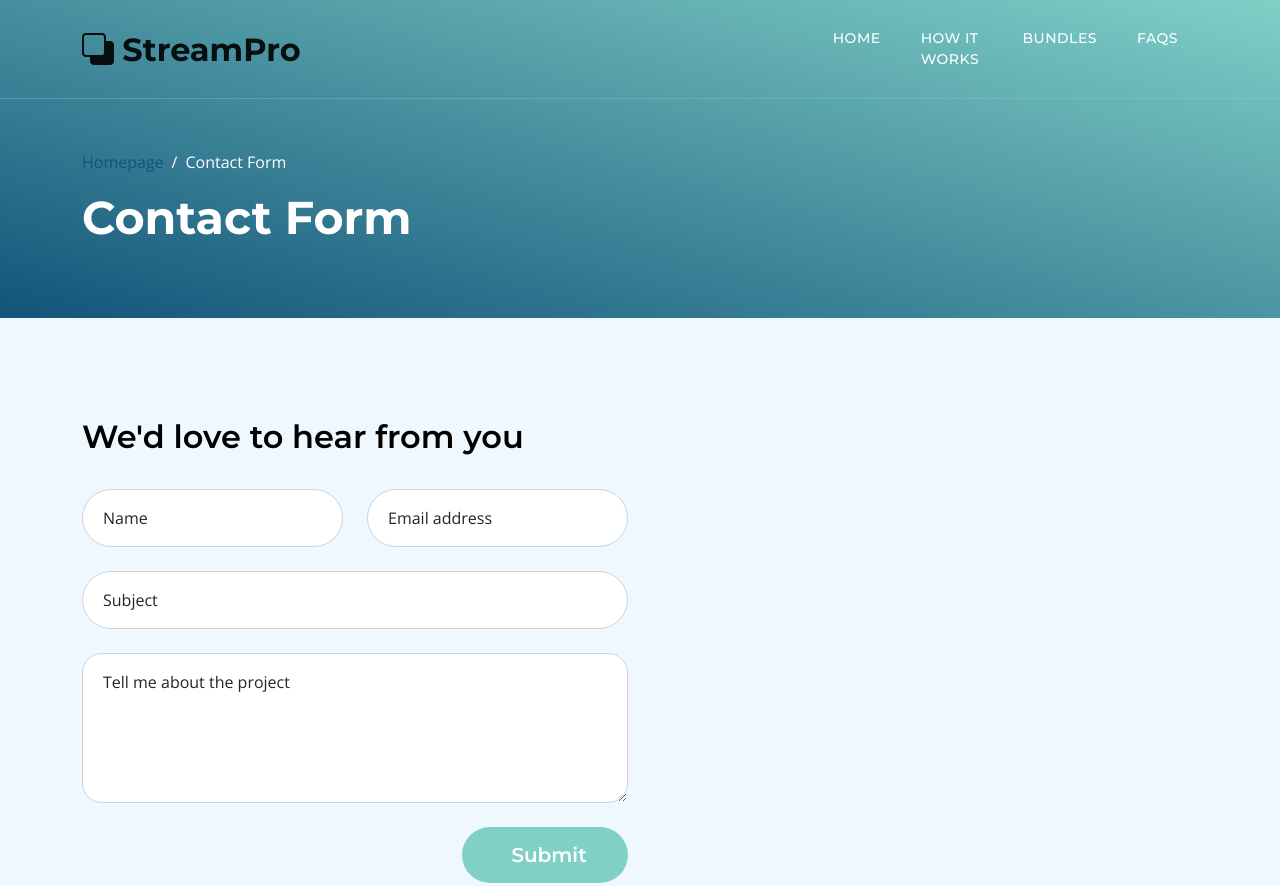
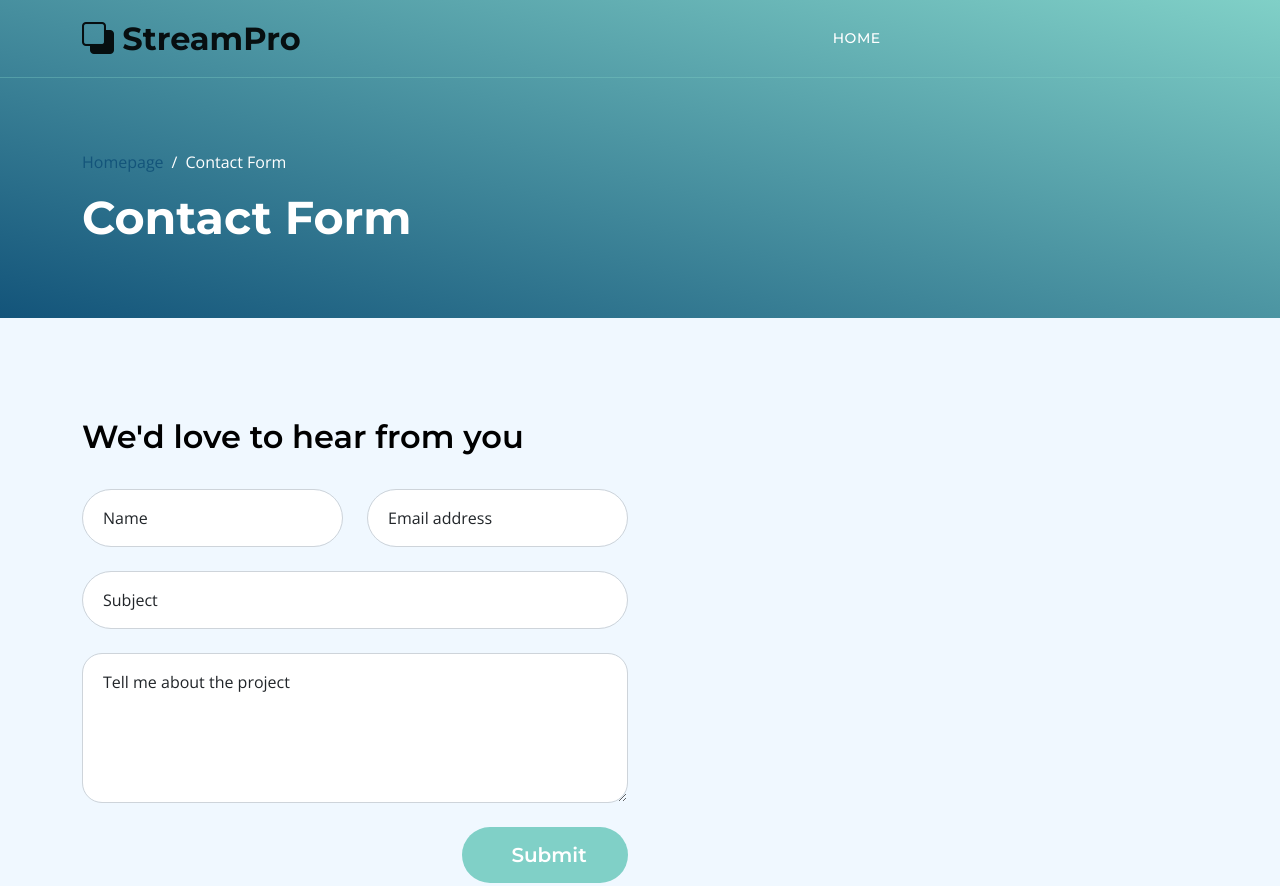
Before and after one commit to Udit786/StreamPro, a plain HTML site: page contact.html in a window 1280 px wide. Shown: the top 886 px of the page. Drawn offline with nearby package versions, Linux system fonts and the light colour scheme.

Commit message:
Update contact.html

```diff
--- a/contact.html
+++ b/contact.html
@@ -49,20 +49,7 @@
                 <div class="collapse navbar-collapse" id="navbarNav" style="margin-left: 28rem;">
                     <ul class="navbar-nav ms-lg-5 me-lg-auto">
                         <li class="nav-item">
-                            <a class="nav-link click-scroll" href="#section_1">Home</a>
-                        </li>
-
-                        <li class="nav-item">
-                            <a class="nav-link click-scroll" href="#section_2">How it works</a>
-                        </li>
-
-
-                        <li class="nav-item">
-                            <a class="nav-link click-scroll" href="#section_3">Bundles</a>
-                        </li>
-
-                        <li class="nav-item">
-                            <a class="nav-link click-scroll" href="#section_4">FAQs</a>
+                            <a class="nav-link click-scroll" href="index.html">Home</a>
                         </li>
                     </ul>
 
```
